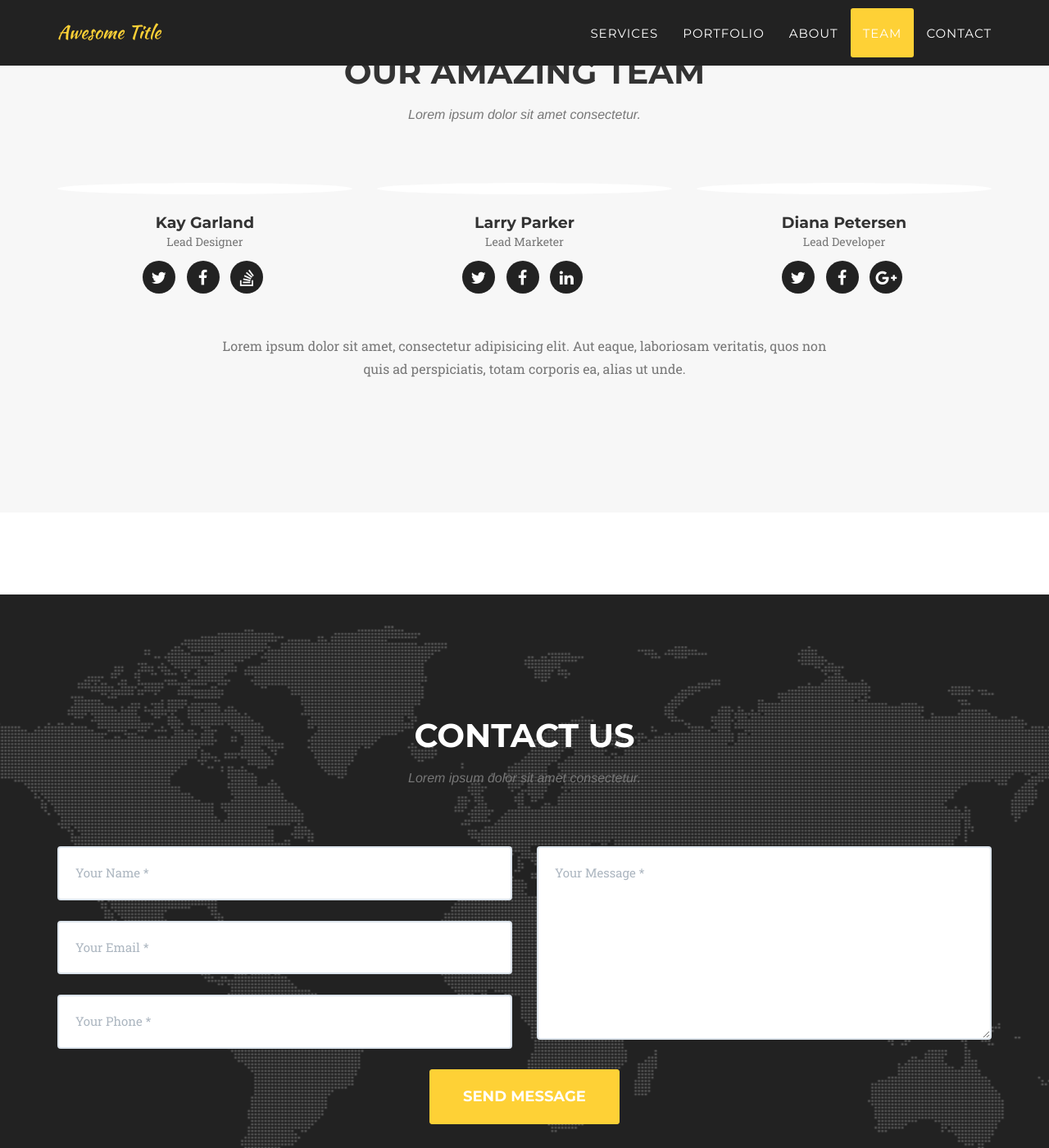
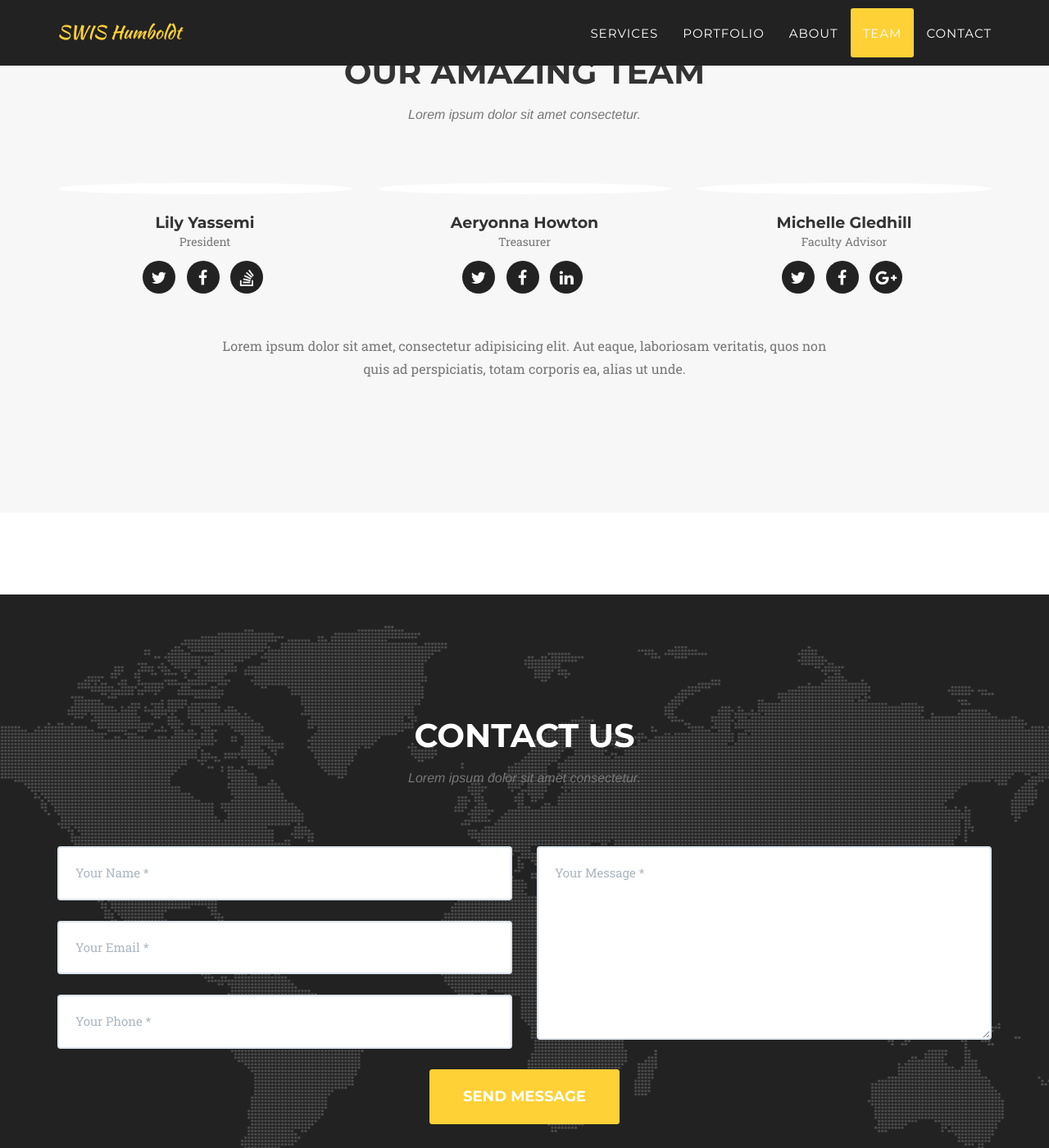
Before and after one commit to swishumboldt/swishumboldt.github.io, a Jekyll site: the page built from agency-jekyll-theme-gh-pages/_posts/2014-07-16-project-3.markdown, in a window 1280 px wide and 1400 px high, scrolled down 4129 px. Shown: the whole window at 82% size. Built offline with Jekyll 4.4.1, drawn with Linux system fonts in a browser that asks for light colours; some web fonts are replaced; some of the changed text lies outside the part shown.

Commit message:
added details to config.yml

```diff
--- a/agency-jekyll-theme-gh-pages/_config.yml
+++ b/agency-jekyll-theme-gh-pages/_config.yml
@@ -1,17 +1,17 @@
-url: https://y7kim.github.io
+url: https://swishumboldt.github.io
 baseurl: /agency-jekyll-theme/
 
 # Site settings
-title: Awesome Title
-email: your-email@domain.com
+title: SWIS Humboldt
+email: swis@humboldt.edu
 description: "Write an awesome description for your new site here. You can edit this line in _config.yml. It will appear in your document head meta (for Google search results) and in your feed.xml site description."
 
 
 # Team names, titles and social links
 people:
-- name: Kay Garland
+- name: Lily Yassemi
   pic: 1
-  position: Lead Designer
+  position: President
   social:
     - title: twitter
       url: #
@@ -20,9 +20,9 @@ people:
     - title: stack-overflow
       url: #
 
-- name: Larry Parker
+- name: Aeryonna Howton
   pic: 2
-  position: Lead Marketer
+  position: Treasurer
   social:
     - title: twitter
       url: #
@@ -31,9 +31,9 @@ people:
     - title: linkedin
       url: #
 
-- name: Diana Petersen
+- name: Michelle Gledhill
   pic: 3
-  position: Lead Developer
+  position: Faculty Advisor
   social:
     - title: twitter
       url: #
@@ -57,8 +57,8 @@ social:
 
 # Postal address (add as many lines as necessary)
 address:
-  - line: 3481 Melrose Place
-  - line: Beverly Hills, CA 90210
+  - line: 123 Perfect Place
+  - line: Arcata, CA 95521
 
 # Build settings
 markdown: kramdown
```
